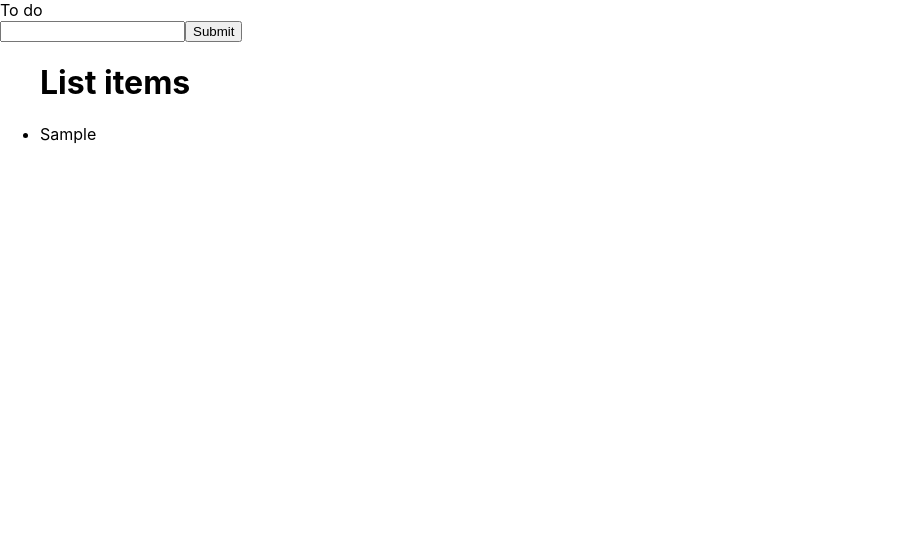
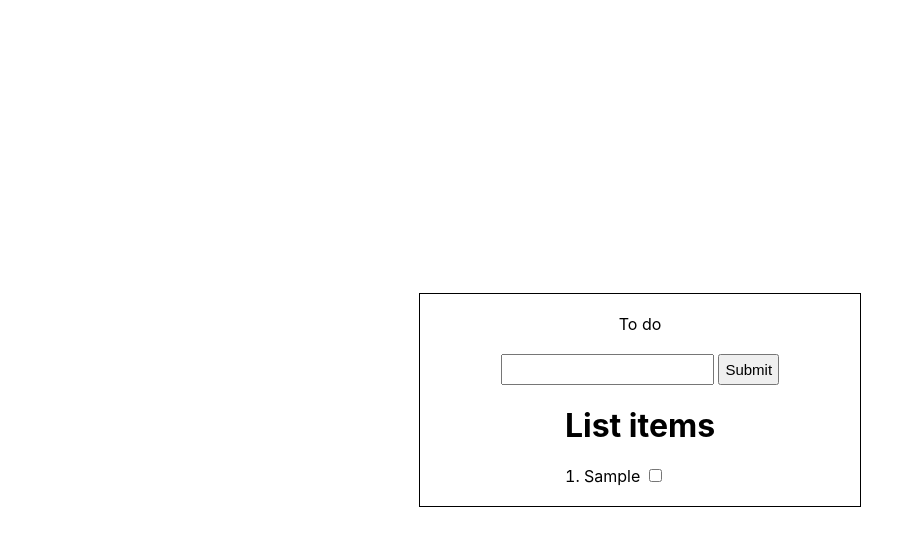
Before and after one commit to abmanaf/To-do-app, a React (Create React App) app: page / in a window 1280 px wide. Both pictures are taken after typing "Sample" into the empty fields and a click on the button "Submit". Shown: the top 546 px of the page, without its empty margins (0-924 px from the left). Built offline with nearby package versions, Linux system fonts and the light colour scheme.

Commit message:
i made i chages in two components

```diff
--- a/src/App.css
+++ b/src/App.css
@@ -1,38 +1,24 @@
-.App {
+body {
+  display: flex;
+  justify-content: center;
+  align-items: center;
+  height: 100vh;
+  margin: 0;
+}
+
+.main-container {
+  border: 1px solid black;
+  width: 400px;
+  padding: 20px;
   text-align: center;
 }
 
-.App-logo {
-  height: 40vmin;
-  pointer-events: none;
+.listItems {
+  margin-top: 10px;
 }
 
-@media (prefers-reduced-motion: no-preference) {
-  .App-logo {
-    animation: App-logo-spin infinite 20s linear;
-  }
+.listItems ol {
+  list-style-position: inside;
+  margin: 0;
+  padding: 0;
 }
-
-.App-header {
-  background-color: #282c34;
-  min-height: 100vh;
-  display: flex;
-  flex-direction: column;
-  align-items: center;
-  justify-content: center;
-  font-size: calc(10px + 2vmin);
-  color: white;
-}
-
-.App-link {
-  color: #61dafb;
-}
-
-@keyframes App-logo-spin {
-  from {
-    transform: rotate(0deg);
-  }
-  to {
-    transform: rotate(360deg);
-  }
-}
--- a/src/App.js
+++ b/src/App.js
@@ -1,4 +1,5 @@
 import React, { useState } from "react";
+import "./App.css";
 
 function App() {
   const [itemName, setItemName] = useState("");
@@ -11,31 +12,64 @@ function App() {
       return;
     }
 
-    setStoredList([...storedList, itemName]);
+    setStoredList([...storedList, { text: itemName, isChecked: false }]);
     setItemName("");
   };
 
+  const handleCheckboxChange = (index) => {
+    const updatedList = [...storedList];
+    updatedList[index].isChecked = !updatedList[index].isChecked;
+    setStoredList(updatedList);
+  };
+
   return (
-    <div>
+    <div className="main-container">
       <form onSubmit={handleSubmit}>
-        <label>To do</label> <br />
+        <label>To do</label> <br /> <br />
         <input
+          style={{ padding: "5px 5px", fontSize: "15px" }}
           type="text"
           value={itemName}
           onChange={(e) => setItemName(e.target.value)}
-        />
-        <button type="submit">Submit</button>
+        />{" "}
+        <button
+          style={{ cursor: "pointer", padding: "5px 5px", fontSize: "15px" }}
+          type="submit"
+        >
+          Submit
+        </button>
       </form>
-      {storedList.length > 0 ? (
-        <ul>
-          <h1>List items</h1>
-          {storedList.map((item, index) => (
-            <li key={index}>{item}</li>
-          ))}
-        </ul>
-      ) : (
-        "list is empty"
-      )}
+      <div className="listItems">
+        {storedList.length > 0 ? (
+          <div>
+            <h1>List items</h1>
+            <div
+              style={{
+                width: "150px",
+                textAlign: "start",
+                margin: "0 auto",
+              }}
+            >
+              <ol>
+                {storedList.map((item, index) => (
+                  <li key={index}>
+                    {item.text}{" "}
+                    <input
+                      type="checkbox"
+                      id={index}
+                      name="myReactCheckbox"
+                      checked={item.isChecked || false}
+                      onChange={() => handleCheckboxChange(index)}
+                    />
+                  </li>
+                ))}
+              </ol>
+            </div>
+          </div>
+        ) : (
+          " "
+        )}
+      </div>
     </div>
   );
 }
```
